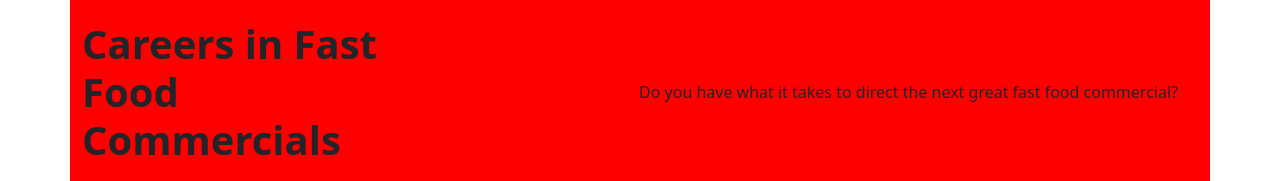
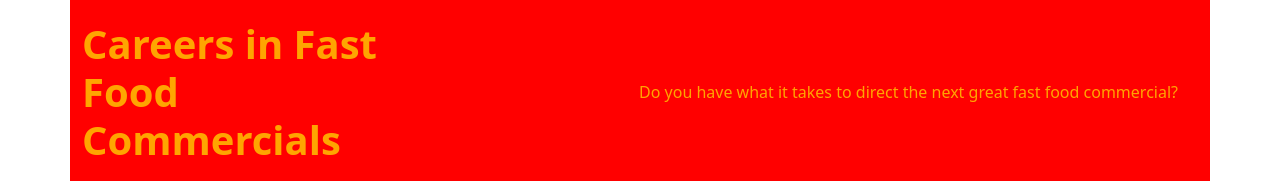
Before and after one commit to souvorinkg/cs340, a plain HTML site: page csci340lab1/index.html in a window 1280 px wide. Shown: the top 181 px of the page. Drawn offline with nearby package versions, Linux system fonts and the light colour scheme.

Commit message:
Update style.css

```diff
--- a/csci340lab1/style.css
+++ b/csci340lab1/style.css
@@ -6,6 +6,7 @@ body {
 header {
   padding: 20px 0;
   background-color: #ff0000;
+  color: #ffa500;
 }
 
 header .row,
```
